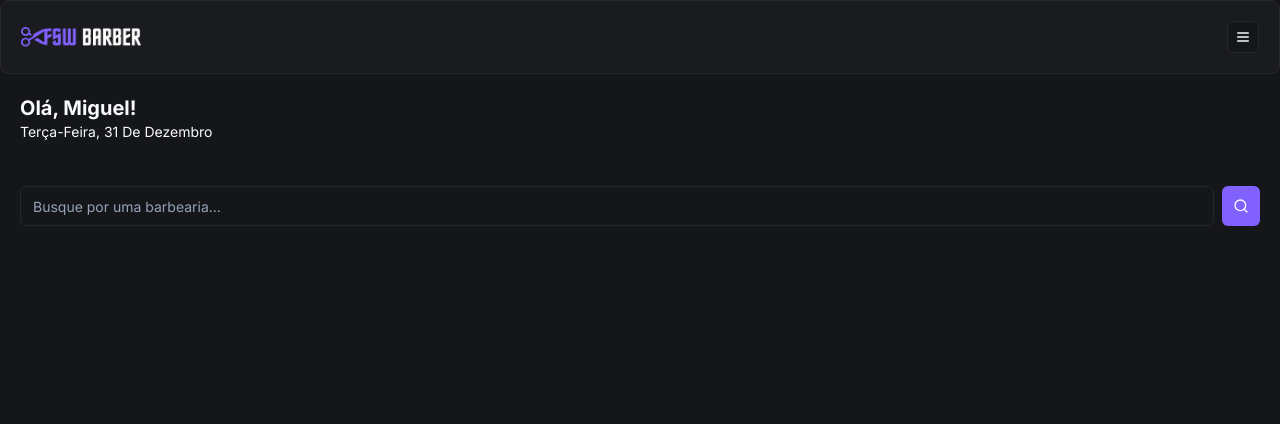
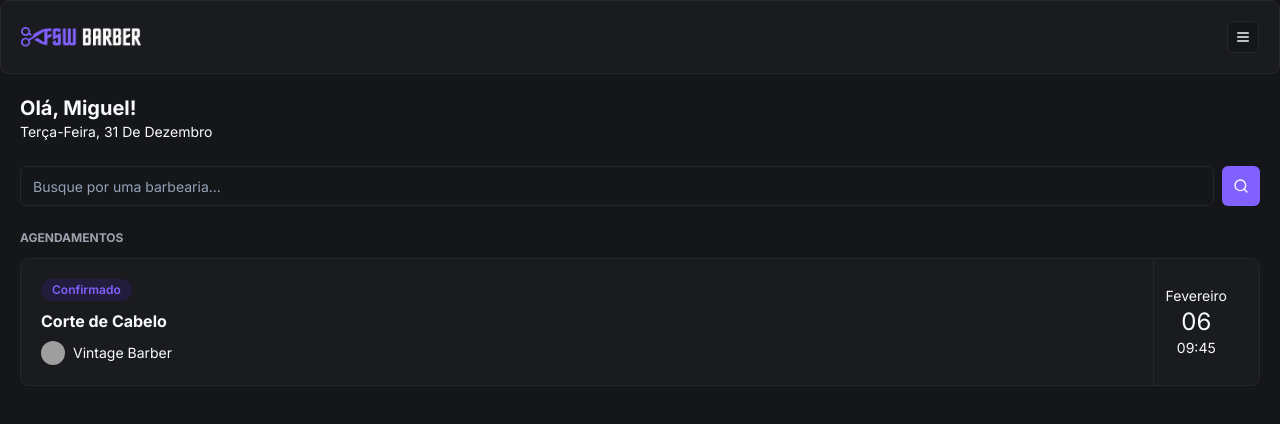
Before and after one commit to KevinWillyan456/fsw-barber, a Next.js app: page / in a window 1280 px wide. Shown: the top 424 px of the page. Built offline with nearby package versions, Linux system fonts and the light colour scheme; grey boxes are pictures that could not be loaded.

Commit message:
feat: adicionar componente de reservas inicial

```diff
--- a/app/(home)/page.tsx
+++ b/app/(home)/page.tsx
@@ -1,5 +1,6 @@
 import { format } from 'date-fns'
 import { ptBR } from 'date-fns/locale'
+import BookingItem from '../_components/booking-item'
 import Header from '../_components/header'
 import Search from './_components/search'
 
@@ -17,8 +18,15 @@
                 </p>
             </div>
 
-            <div className="p-5 mt-6">
+            <div className="px-5 mt-6">
                 <Search />
+            </div>
+
+            <div className="px-5 mt-6">
+                <h2 className="text-xs uppercase text-gray-400 font-bold mb-3">
+                    Agendamentos
+                </h2>
+                <BookingItem />
             </div>
         </div>
     )
--- /dev/null
+++ b/app/_components/booking-item.tsx
@@ -0,0 +1,34 @@
+import { Avatar, AvatarFallback, AvatarImage } from './ui/avatar'
+import { Badge } from './ui/badge'
+import { Card, CardContent } from './ui/card'
+
+const BookingItem = () => {
+    return (
+        <Card>
+            <CardContent className="p-5 flex justify-between py-0">
+                <div className="flex flex-col gap-2 py-5">
+                    <Badge className="bg-[#221c3d] text-primary hover:bg-[#221c3d] w-fit">
+                        Confirmado
+                    </Badge>
+                    <h2 className="font-bold">Corte de Cabelo</h2>
+
+                    <div className="flex items-center gap-2">
+                        <Avatar className="w-6 h-6">
+                            <AvatarImage src="https://utfs.io/f/0ddfbd26-a424-43a0-aaf3-c3f1dc6be6d1-1kgxo7.png" />
+                            <AvatarFallback>A</AvatarFallback>
+                        </Avatar>
+
+                        <h3 className="text-sm">Vintage Barber</h3>
+                    </div>
+                </div>
+
+                <div className="flex flex-col items-center justify-center px-3 border-l border-solid border-secondary">
+                    <p className="text-sm">Fevereiro</p>
+                    <div className="text-2xl">06</div>
+                    <p className="text-sm">09:45</p>
+                </div>
+            </CardContent>
+        </Card>
+    )
+}
+export default BookingItem
--- /dev/null
+++ b/app/_components/ui/avatar.tsx
@@ -0,0 +1,50 @@
+"use client"
+
+import * as React from "react"
+import * as AvatarPrimitive from "@radix-ui/react-avatar"
+
+import { cn } from "@/app/_lib/utils"
+
+const Avatar = React.forwardRef<
+  React.ElementRef<typeof AvatarPrimitive.Root>,
+  React.ComponentPropsWithoutRef<typeof AvatarPrimitive.Root>
+>(({ className, ...props }, ref) => (
+  <AvatarPrimitive.Root
+    ref={ref}
+    className={cn(
+      "relative flex h-10 w-10 shrink-0 overflow-hidden rounded-full",
+      className
+    )}
+    {...props}
+  />
+))
+Avatar.displayName = AvatarPrimitive.Root.displayName
+
+const AvatarImage = React.forwardRef<
+  React.ElementRef<typeof AvatarPrimitive.Image>,
+  React.ComponentPropsWithoutRef<typeof AvatarPrimitive.Image>
+>(({ className, ...props }, ref) => (
+  <AvatarPrimitive.Image
+    ref={ref}
+    className={cn("aspect-square h-full w-full", className)}
+    {...props}
+  />
+))
+AvatarImage.displayName = AvatarPrimitive.Image.displayName
+
+const AvatarFallback = React.forwardRef<
+  React.ElementRef<typeof AvatarPrimitive.Fallback>,
+  React.ComponentPropsWithoutRef<typeof AvatarPrimitive.Fallback>
+>(({ className, ...props }, ref) => (
+  <AvatarPrimitive.Fallback
+    ref={ref}
+    className={cn(
+      "flex h-full w-full items-center justify-center rounded-full bg-muted",
+      className
+    )}
+    {...props}
+  />
+))
+AvatarFallback.displayName = AvatarPrimitive.Fallback.displayName
+
+export { Avatar, AvatarImage, AvatarFallback }
--- /dev/null
+++ b/app/_components/ui/badge.tsx
@@ -0,0 +1,36 @@
+import * as React from "react"
+import { cva, type VariantProps } from "class-variance-authority"
+
+import { cn } from "@/app/_lib/utils"
+
+const badgeVariants = cva(
+  "inline-flex items-center rounded-full border px-2.5 py-0.5 text-xs font-semibold transition-colors focus:outline-none focus:ring-2 focus:ring-ring focus:ring-offset-2",
+  {
+    variants: {
+      variant: {
+        default:
+          "border-transparent bg-primary text-primary-foreground hover:bg-primary/80",
+        secondary:
+          "border-transparent bg-secondary text-secondary-foreground hover:bg-secondary/80",
+        destructive:
+          "border-transparent bg-destructive text-destructive-foreground hover:bg-destructive/80",
+        outline: "text-foreground",
+      },
+    },
+    defaultVariants: {
+      variant: "default",
+    },
+  }
+)
+
+export interface BadgeProps
+  extends React.HTMLAttributes<HTMLDivElement>,
+    VariantProps<typeof badgeVariants> {}
+
+function Badge({ className, variant, ...props }: BadgeProps) {
+  return (
+    <div className={cn(badgeVariants({ variant }), className)} {...props} />
+  )
+}
+
+export { Badge, badgeVariants }
--- a/package.json
+++ b/package.json
@@ -13,6 +13,7 @@
   },
   "dependencies": {
     "@prisma/client": "5.8.1",
+    "@radix-ui/react-avatar": "^1.1.2",
     "@radix-ui/react-slot": "^1.1.1",
     "class-variance-authority": "^0.7.1",
     "clsx": "^2.1.1",
```
Also changed, not shown: 1 other file (tests, documents, lock files or other folders).
